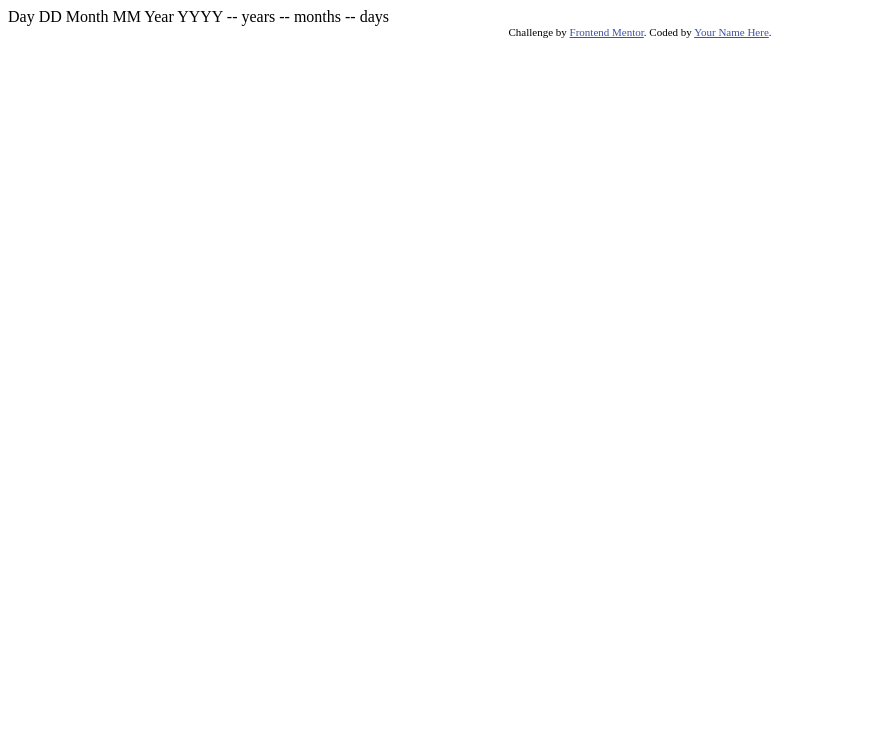
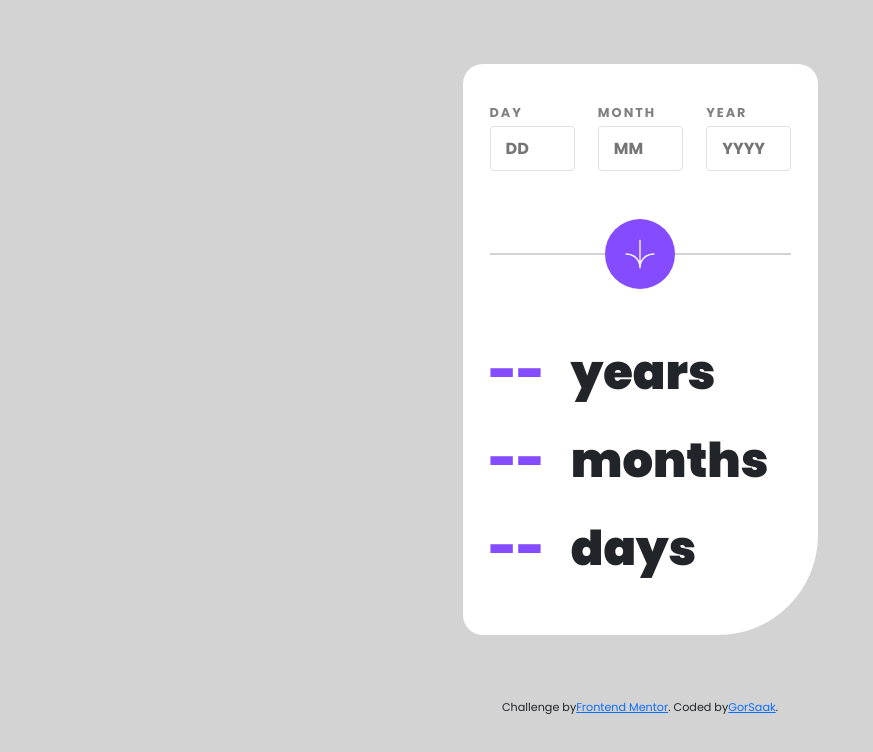
Before and after one commit to GorSaak/FrontEndMentor2, a plain HTML site: page age-calculator-app-main/index.html in a window 1280 px wide. Shown: the whole page, without its empty margins (0-873 px from the left). Drawn offline with nearby package versions, Linux system fonts and the light colour scheme.

Commit message:
20.04.2023

```diff
--- /dev/null
+++ b/age-calculator-app-main/index.css
@@ -0,0 +1,81 @@
+body {
+    height: 100vh;
+    font-family: Poppins, serif;
+    background-color: lightgray;
+}
+
+.container {
+    margin: 5% auto;
+    width: 355px;
+    border-radius: 20px 20px 100px 20px;
+    background-color: white;
+}
+
+.cont-2 {
+    margin: 15px;
+    padding-top: 15px;
+    padding-bottom: 10px;
+}
+
+.font-style {
+    font-size: 0.8rem;
+    font-weight: 700;
+    letter-spacing: 2px;
+    color: gray;
+}
+
+input {
+    width: 85px;
+    height: 45px;
+    font-weight: bold;
+    padding: 15px;
+}
+
+input::-webkit-outer-spin-button,
+input::-webkit-inner-spin-button {
+    -webkit-appearance: none;
+    margin: 0;
+}
+
+.border-div {
+    margin: 34px auto;
+    height: 2px;
+    background-color: lightgrey;
+    z-index: 0;
+}
+
+.image-div {
+    margin: 0 auto;
+    width: 70px;
+    height: 70px;
+    background-color: hsl(259, 100%, 65%);
+    z-index: 2;
+}
+
+button {
+    display: flex;
+    margin: auto;
+    background-color: hsl(259, 100%, 65%);
+    border: none;
+}
+
+img {
+    margin: auto;
+    width: 30px;
+    height: 30px;
+
+}
+
+.result {
+    font-size: 3rem;
+    font-weight: 900;
+}
+
+.purple {
+    color: hsl(259, 100%, 65%);
+}
+
+.attribution {
+    margin-top: 10px;
+    font-size: 0.7rem;
+}
--- a/age-calculator-app-main/index.html
+++ b/age-calculator-app-main/index.html
@@ -9,29 +9,65 @@
   <title>Frontend Mentor | Age calculator app</title>
 
   <!-- Feel free to remove these styles or customise in your own stylesheet 👍 -->
-  <style>
-    .attribution { font-size: 11px; text-align: center; }
-    .attribution a { color: hsl(228, 45%, 44%); }
-  </style>
+  <link rel="preconnect" href="https://fonts.googleapis.com">
+  <link rel="preconnect" href="https://fonts.gstatic.com" crossorigin>
+  <link href="https://fonts.googleapis.com/css2?family=Poppins:wght@400;700;900&display=swap" rel="stylesheet">
+  <link href="https://cdn.jsdelivr.net/npm/bootstrap@5.0.2/dist/css/bootstrap.min.css" rel="stylesheet" integrity="sha384-EVSTQN3/azprG1Anm3QDgpJLIm9Nao0Yz1ztcQTwFspd3yD65VohhpuuCOmLASjC" crossorigin="anonymous">
+  <link rel="stylesheet" href="index.css">
+
+
 </head>
 <body>
+  <div class="container justify-content-start w-md-100">
+    <div class="cont-2">
+      <div class="row font-style mt-4">
+        <div class="col-4">DAY</div>
+        <div class="col-4">MONTH</div>
+        <div class="col-4">YEAR</div>
+      </div>
+      <div class="row pt-1">
+        <div class="col-4 item">
+          <input id="day-input" class="border rounded" type="number" placeholder="DD">
+        </div>
+        <div class="col-4 item">
+          <input id="month-input" class="border rounded" type="number" placeholder="MM" pattern="^([1-9]|1[012])$">
+        </div>
+        <div class="col-4 item">
+          <input id="year-input" class="border rounded" type="number" placeholder="YYYY">
+        </div>
+      </div>
+      <div class="btn-div position-relative">
+        <div class="border-div w-100 position-absolute"></div>
+        <div class="image-div position-relative rounded-circle d-flex mt-5 mb-5">
+          <button type="button" onclick="getTheAge()"><img src="../age-calculator-app-main/assets/images/icon-arrow.svg" alt="arrow"></button>
+        </div>
+      </div>
+      <div class="row result">
+        <div class="year-change purple col-3">--</div>
+        <div class="col">
+          <p>years</p>
+        </div>
+      </div>
+      <div class="row result">
+        <div class="month-change purple col-3">--</div>
+        <div class="col ">
+          <p>months</p>
+        </div>
+      </div>
+      <div class="row result mb-4">
+        <div class="day-change purple col-3">--</div>
+        <div class="col">
+          <p>days</p>
+        </div>
+      </div>
+    </div>
+  </div>
 
-  Day
-  DD
+  <div class="attribution d-flex justify-content-center">
+    Challenge by <a href="https://www.frontendmentor.io?ref=challenge" target="_blank">Frontend Mentor</a>.
+    Coded by <a href="#">GorSaak</a>.
+  </div>
 
-  Month
-  MM
-
-  Year
-  YYYY
-
-  -- years
-  -- months
-  -- days
-
-  <div class="attribution">
-    Challenge by <a href="https://www.frontendmentor.io?ref=challenge" target="_blank">Frontend Mentor</a>.
-    Coded by <a href="#">Your Name Here</a>.
-  </div>
+  <script src="index.js"></script>
 </body>
 </html>
--- /dev/null
+++ b/age-calculator-app-main/index.js
@@ -0,0 +1,8 @@
+const date = new Date();
+
+
+function getTheAge() {
+    let a = document.getElementById("day-input").value;
+
+    alert(date.getFullYear())
+}
```
